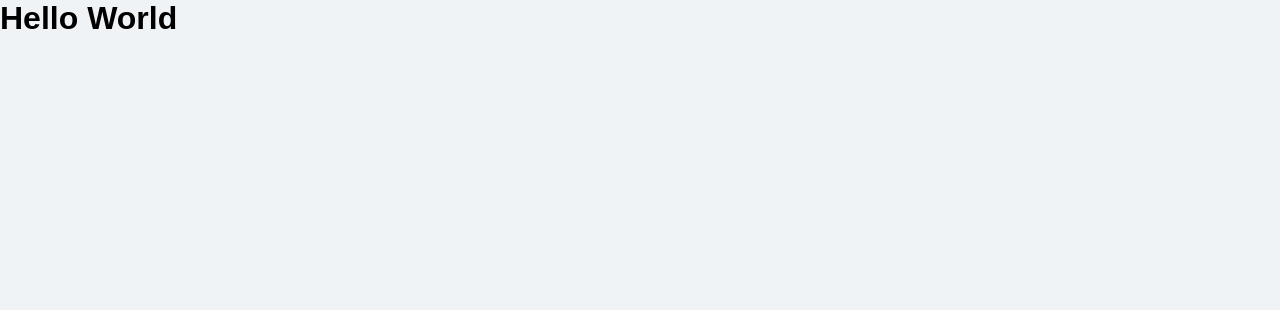
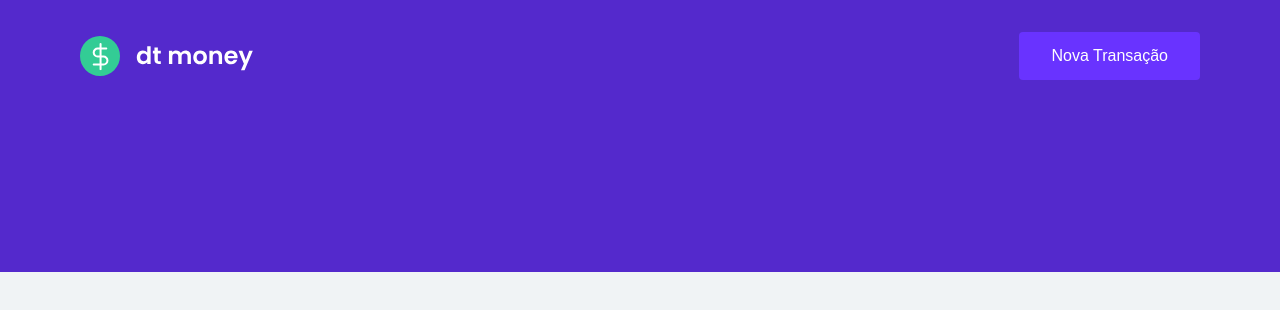
Before and after one commit to michristmann/dtmoney, a React (Create React App) app: page / in a window 1280 px wide. Shown: the top 310 px of the page. Built offline with nearby package versions, Linux system fonts and the light colour scheme; the HTML template or start-up script is replaced by a standard one.

Commit message:
Add: header

```diff
--- a/src/App.tsx
+++ b/src/App.tsx
@@ -1,7 +1,5 @@
+import { Header } from "./components/Header"
+
 export function App() {
-  return (
-    <div className='App'>
-      <h1>Hello World</h1>
-    </div>
-  )
+  return <Header />
 }
--- /dev/null
+++ b/src/components/Header/index.tsx
@@ -0,0 +1,14 @@
+import dtMoneyLogo from "../../assets/logo.svg"
+
+import { Container, Content } from "./styles"
+
+export function Header() {
+  return (
+    <Container>
+      <Content>
+        <img src={dtMoneyLogo} alt='dt money logo' />
+        <button type='button'>Nova Transação</button>
+      </Content>
+    </Container>
+  )
+}
--- /dev/null
+++ b/src/components/Header/styles.ts
@@ -0,0 +1,33 @@
+import styled from "styled-components"
+
+export const Container = styled.header`
+  background: var(--purple);
+`
+
+export const Content = styled.div`
+  display: flex;
+  align-items: center;
+  justify-content: space-between;
+
+  max-width: 1120px;
+  margin: 0 auto;
+  padding: 2rem 1rem 12rem;
+
+  button {
+    height: 3rem;
+    padding: 0 2rem;
+
+    background: var(--blue-light);
+    border: 0;
+    border-radius: 0.25rem;
+
+    font-size: 1rem;
+    color: #fff;
+
+    transition: filter 0.2s;
+
+    &:hover {
+      filter: brightness(0.9);
+    }
+  }
+`
--- a/src/styles/global.ts
+++ b/src/styles/global.ts
@@ -6,7 +6,7 @@
     --shape: #ffffff;
 
     --red: #e52e4d;
-    --blue: #5429cc;
+    --purple: #5429cc;
     --blue-light: #6933ff;
 
     --text-tile: #363f5f;
```
